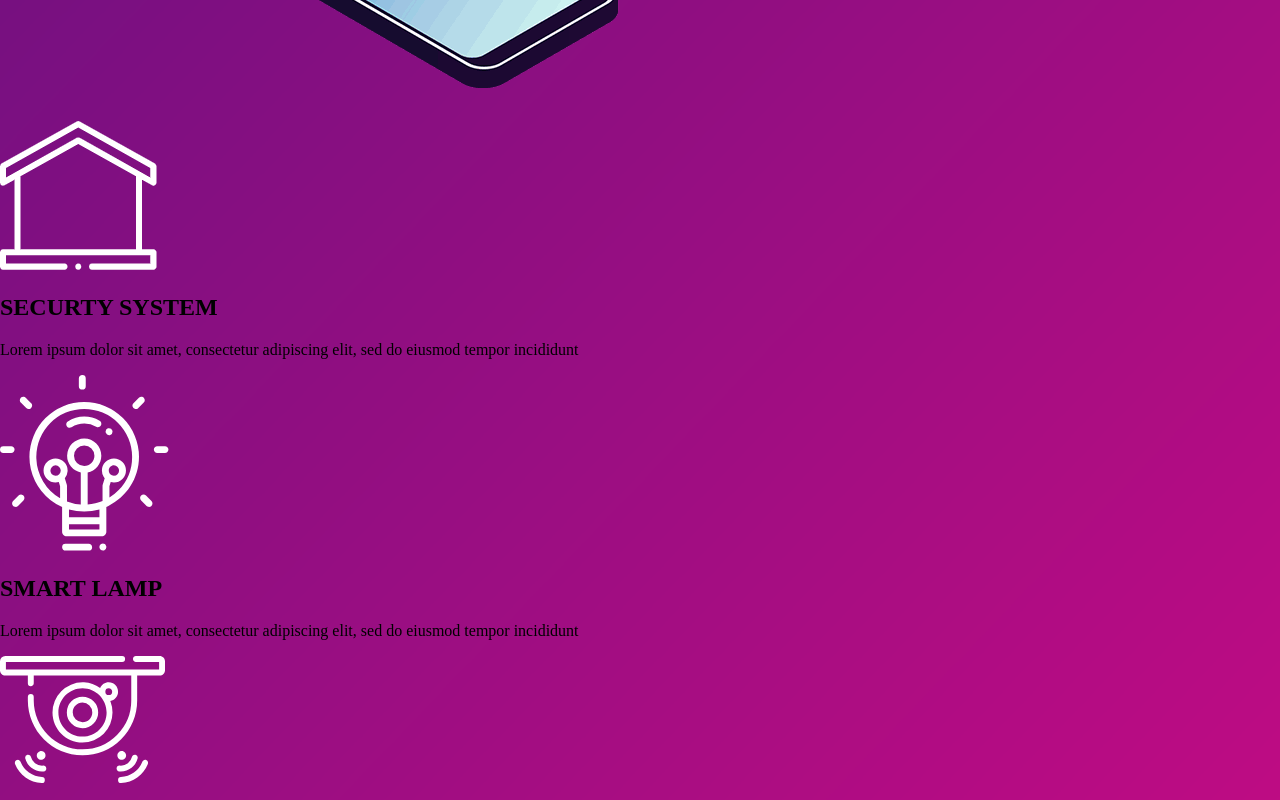
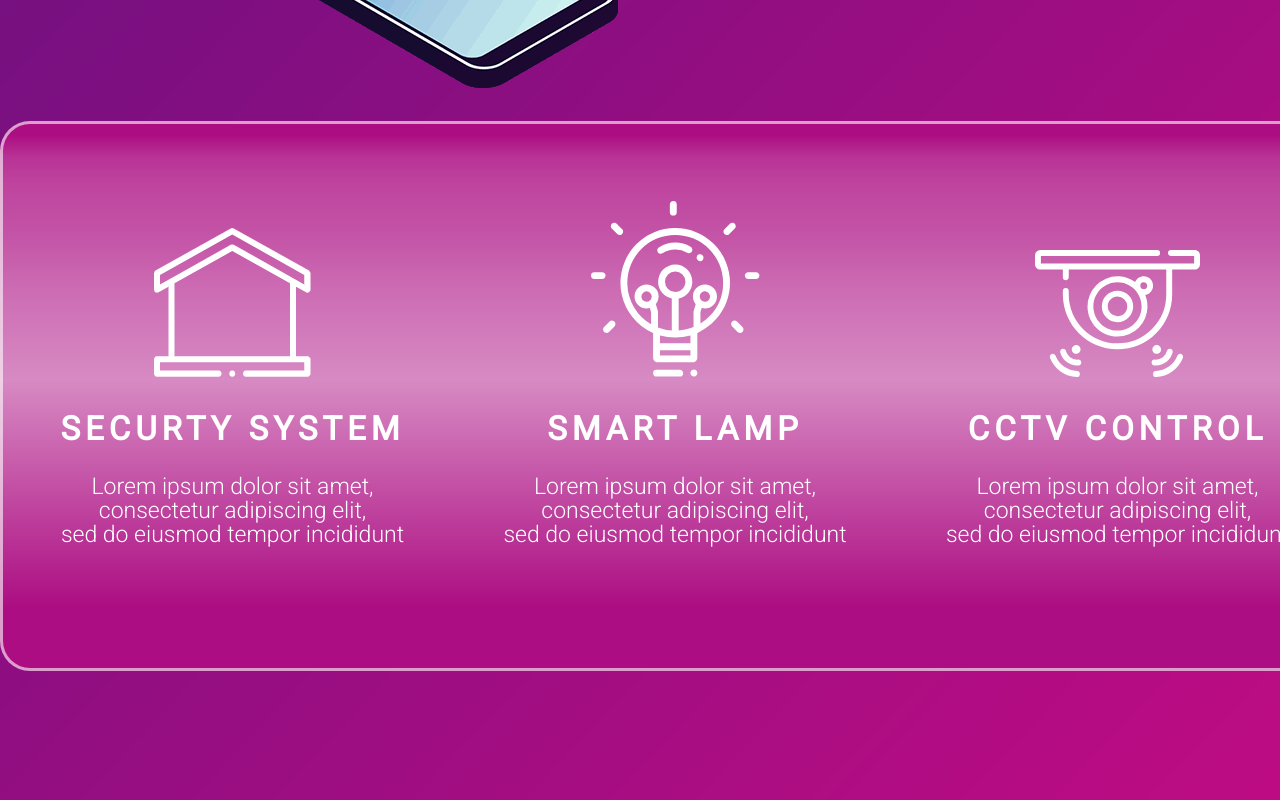
Before and after one commit to ArtemMartynow/future-is-now, a website built with Vite: page index.html in a window 1280 px wide. Shown: the part 1680-2480 px from the top of the page. Built offline with nearby package versions, Linux system fonts and the light colour scheme.

Commit message:
added style for banner

```diff
--- a/index.html
+++ b/index.html
@@ -52,26 +52,26 @@
     <div class="banner">
       <div class="banner__info">
         <img src="./src/assets/images/Shape1.png" alt="banner__img" class="banner__img">
-        <h2>SECURTY SYSTEM</h2>
-        <p>
-          Lorem ipsum dolor sit amet, consectetur
-          adipiscing elit, sed do eiusmod tempor incididunt
+        <h2 class="banner__title">SECURTY SYSTEM</h2>
+        <p class="banner__subtitle">
+          Lorem ipsum dolor sit amet,<br> consectetur
+          adipiscing elit,<br> sed do eiusmod tempor incididunt
         </p>
       </div>
       <div class="banner__info">
         <img src="./src/assets/images/Shape2.png" alt="banner__img" class="banner__img">
-        <h2>SMART LAMP</h2>
-        <p>
-          Lorem ipsum dolor sit amet, consectetur
-          adipiscing elit, sed do eiusmod tempor incididunt
+        <h2 class="banner__title">SMART LAMP</h2>
+        <p class="banner__subtitle">
+          Lorem ipsum dolor sit amet,<br> consectetur
+          adipiscing elit,<br> sed do eiusmod tempor incididunt
         </p>
       </div>
       <div class="banner__info">
         <img src="./src/assets/images/Shape3.png" alt="banner__img" class="banner__img">
-        <h2>CCTV CONTROL</h2>
-        <p>
-          Lorem ipsum dolor sit amet, consectetur
-          adipiscing elit, sed do eiusmod tempor incididunt
+        <h2 class="banner__title">CCTV CONTROL</h2>
+        <p class="banner__subtitle">
+          Lorem ipsum dolor sit amet,<br> consectetur
+          adipiscing elit,<br> sed do eiusmod tempor incididunt
         </p>
       </div>
     </div>
--- /dev/null
+++ b/src/assets/scss/banner.scss
@@ -0,0 +1,31 @@
+.banner {
+    background: rgb(172,13,130);
+    background: linear-gradient(0deg, rgba(172,13,130,1) 11%, rgba(215,138,195,1) 53%, rgba(204,107,179,1) 70%, rgba(196,85,167,1) 79%, rgba(190,68,158,1) 89%, rgba(184,50,149,1) 94%, rgba(172,13,130,1) 98%);
+    width: 1248px;
+    height: 544px;
+    border: 3px solid rgba(255, 255, 255, 0.6);
+    border-radius: 30px;
+    margin: 0 auto;
+    display: flex;
+    justify-content: space-between;
+    text-align: center;
+    align-items: end;
+    padding-left: 48px;
+    padding-right: 46px;
+    .banner__info {
+        width: 363px;
+        color: #fff;
+        font-family: 'Roboto', sans-serif;
+        margin-bottom: 101px;
+        .banner__title {
+            font-size: 33px;
+            letter-spacing: 5px;
+        }
+        .banner__subtitle {
+            font-size: 23px;
+            font-weight: 100;
+            height: 69px;
+            line-height: 24px;
+        }
+    }
+}
```
